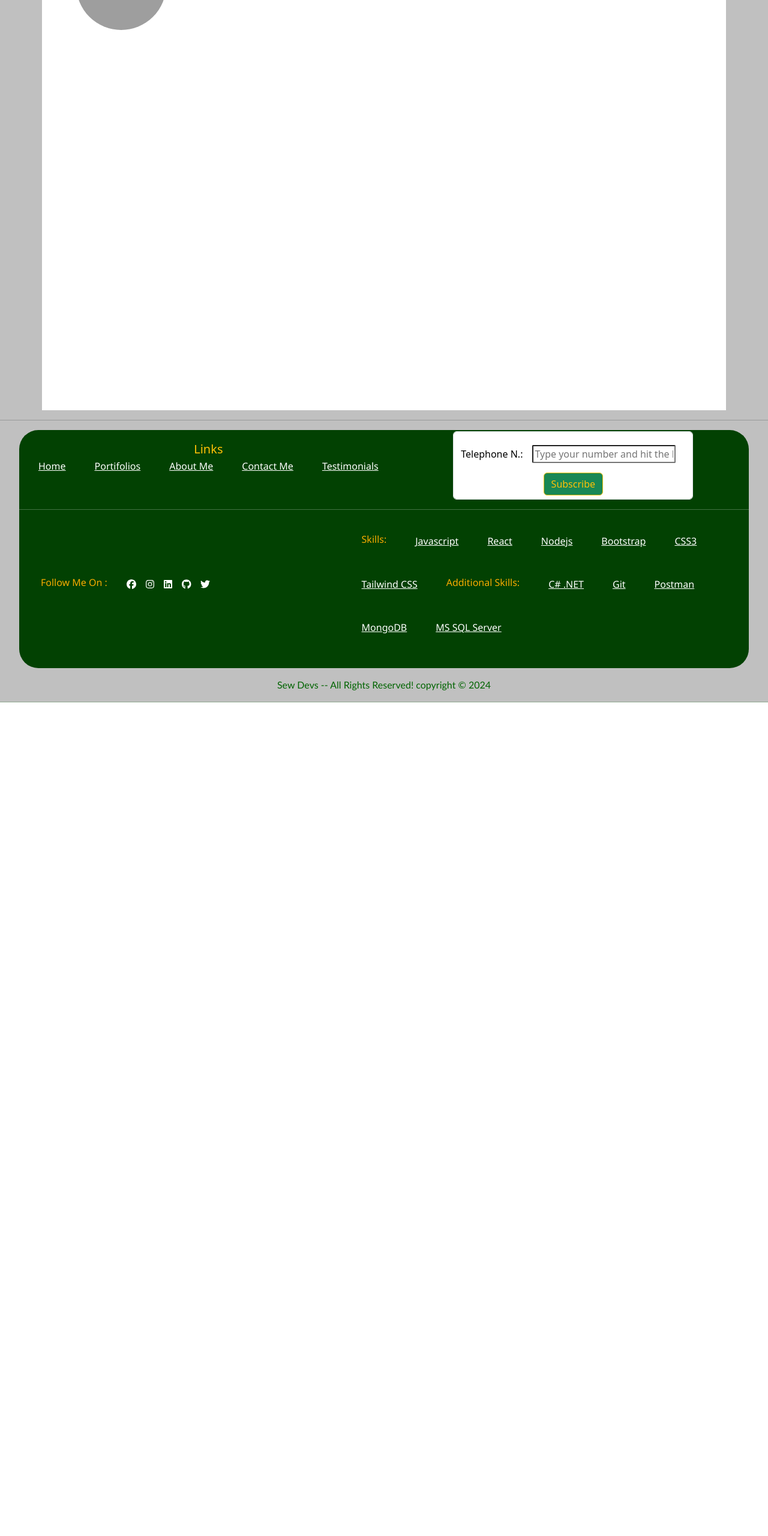
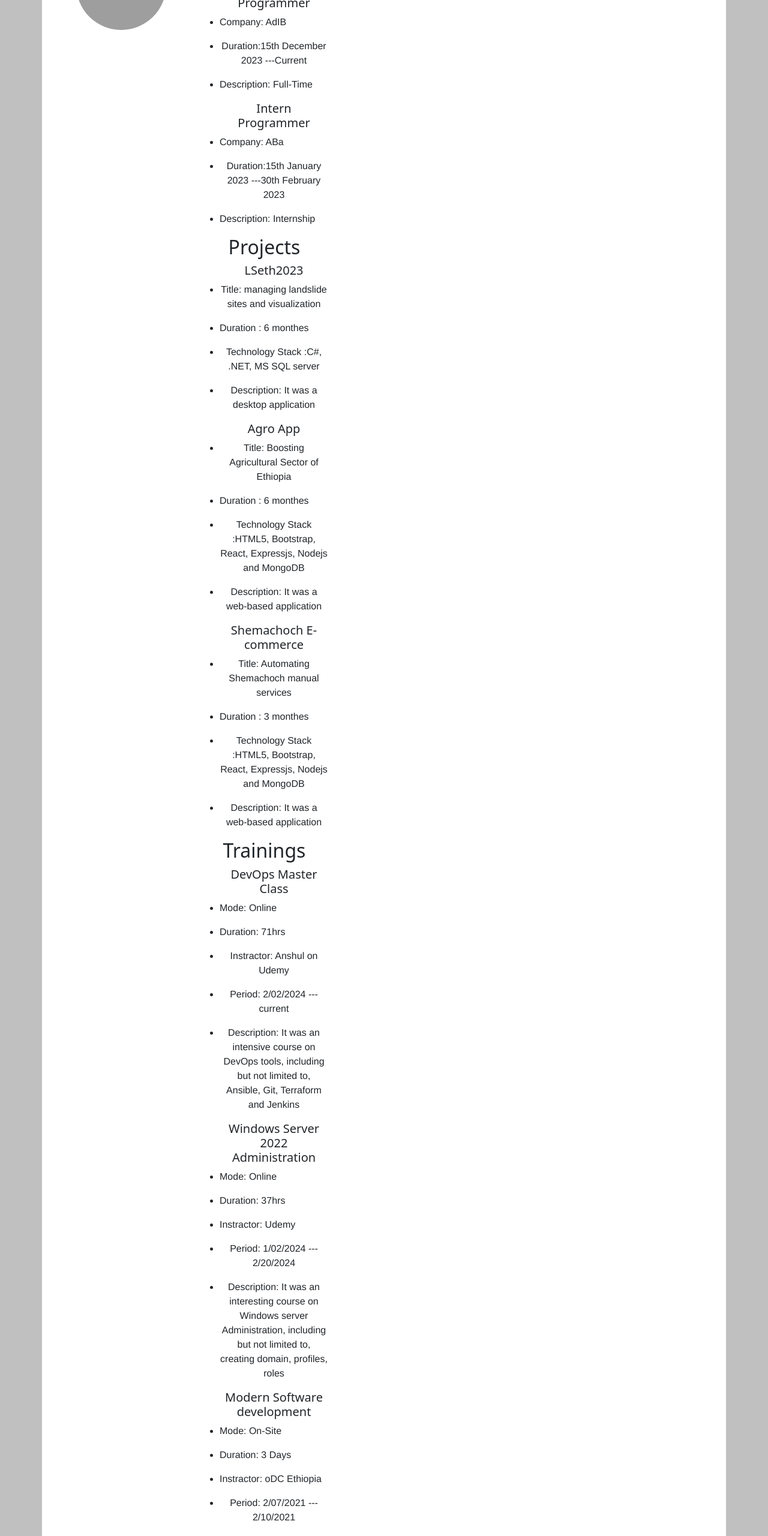
Before and after one commit to SEWLESEWBIAZEN/Personal_website, a React (Create React App) app in the folder client/: page /my-cv in a window 1280 px wide. Shown: the part 180-2741 px from the top of the page at 60% size. Before the commit the page ends 1367 px from the top, so only its background shows below. Built offline with nearby package versions, Linux system fonts and the light colour scheme; grey boxes are pictures that could not be loaded.

Commit message:
finishing resume

```diff
--- a/client/src/components/cv/Main.js
+++ b/client/src/components/cv/Main.js
@@ -1,9 +1,161 @@
-import React from 'react'
+import React from "react";
 
 const Main = () => {
   return (
-    <div className='main'>Main</div>
-  )
-}
+    <div className="main container flex-wrap">
+      {/* Mapping over the categories */}
+      <div className="work col-3">
+      <h2> Work Experiences</h2>
+      <ul className="">
+        <h5>Trainee Programmer</h5>
+        <li>
+          <p>Company: AdIB</p>
+        </li>
+        <li>
+          <p>Duration:15th December 2023 ---Current</p>
+        </li>
+        <li>
+          <p>Description: Full-Time </p>
+        </li>
 
-export default Main
+        <h5>Intern Programmer</h5>
+        <li>
+          <p>Company: ABa</p>
+        </li>
+        <li>
+          <p>Duration:15th January 2023 ---30th February 2023</p>
+        </li>
+        <li>
+          <p>Description: Internship </p>
+        </li>
+      </ul>
+      </div>
+      {/* projects */}
+      <div className="project col-3">
+      <h2>Projects</h2>
+      <ul className="">
+        <h5>LSeth2023</h5>
+        <li>
+          <p>Title: managing landslide sites and visualization</p>
+        </li>
+        <li>
+          <p>Duration : 6 monthes</p>
+        </li>
+        <li>
+          <p>Technology Stack :C#, .NET, MS SQL server</p>
+        </li>
+        <li>
+          <p>Description: It was a desktop application</p>
+        </li>
+
+        <h5>Agro App</h5>
+        <li>
+          <p>Title: Boosting Agricultural Sector of Ethiopia</p>
+        </li>
+        <li>
+          <p>Duration : 6 monthes</p>
+        </li>
+        <li>
+          <p>
+            Technology Stack :HTML5, Bootstrap, React, Expressjs, Nodejs and
+            MongoDB
+          </p>
+        </li>
+        <li>
+          <p>Description: It was a web-based application</p>
+        </li>
+
+        <h5>Shemachoch E-commerce</h5>
+        <li>
+          <p>Title: Automating Shemachoch manual services</p>
+        </li>
+        <li>
+          <p>Duration : 3 monthes</p>
+        </li>
+        <li>
+          <p>
+            Technology Stack :HTML5, Bootstrap, React, Expressjs, Nodejs and
+            MongoDB
+          </p>
+        </li>
+        <li>
+          <p>Description: It was a web-based application</p>
+        </li>
+      </ul>
+      </div>
+
+    {/* trainings */}
+
+    <div className="training col-3">
+      <h2>Trainings</h2>
+      <ul className="">
+        <h5>DevOps Master Class</h5>
+        <div>
+          <li>
+            <p>Mode: Online</p>
+          </li>
+          <li>
+            <p>Duration: 71hrs</p>
+          </li>
+          <li>
+            <p>Instractor: Anshul on Udemy</p>
+          </li>
+          <li>
+            <p>Period: 2/02/2024 --- current</p>
+          </li>
+          <li>
+            <p>
+              Description: It was an intensive course on DevOps tools, including
+              but not limited to, Ansible, Git, Terraform and Jenkins
+            </p>
+          </li>
+        </div>
+
+        <h5>Windows Server 2022 Administration</h5>
+        <li>
+          <p>Mode: Online</p>
+        </li>
+        <li>
+          <p>Duration: 37hrs</p>
+        </li>
+        <li>
+          <p>Instractor: Udemy</p>
+        </li>
+        <li>
+          <p>Period: 1/02/2024 --- 2/20/2024</p>
+        </li>
+        <li>
+          <p>
+            Description: It was an interesting course on Windows server
+            Administration, including but not limited to, creating domain,
+            profiles, roles
+          </p>
+        </li>
+
+        <h5>Modern Software development</h5>
+        <li>
+          <p>Mode: On-Site</p>
+        </li>
+        <li>
+          <p>Duration: 3 Days</p>
+        </li>
+        <li>
+          <p>Instractor: oDC Ethiopia</p>
+        </li>
+        <li>
+          <p>Period: 2/07/2021 --- 2/10/2021</p>
+        </li>
+        <li>
+          <p>
+            Description: It was a highlight course to modern software
+            development. It teaches me about collaboration, SDLC and writing
+            clean code
+          </p>
+        </li>
+      </ul>
+      </div>
+    </div>
+  );
+};
+
+export default Main;
```
